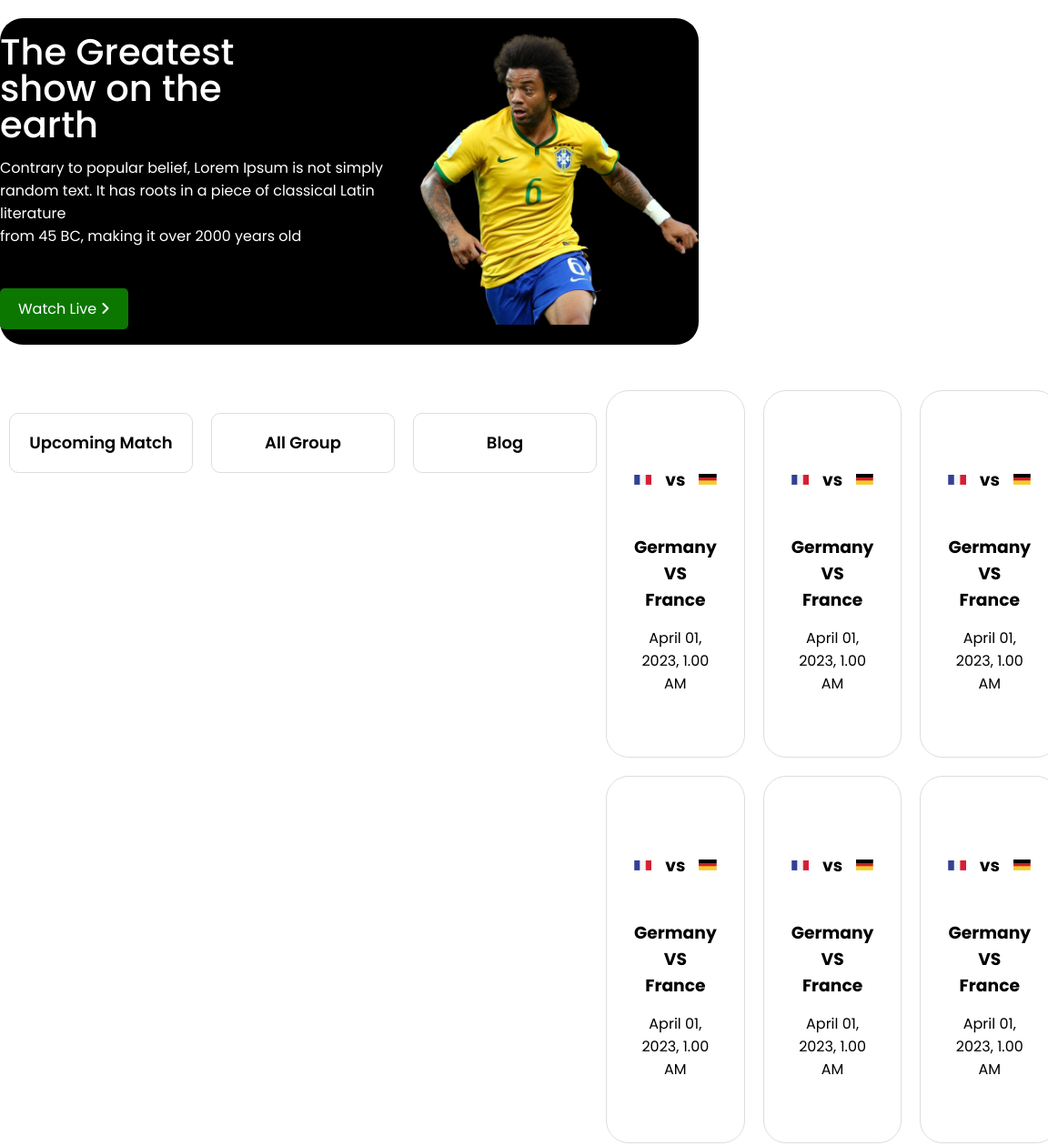
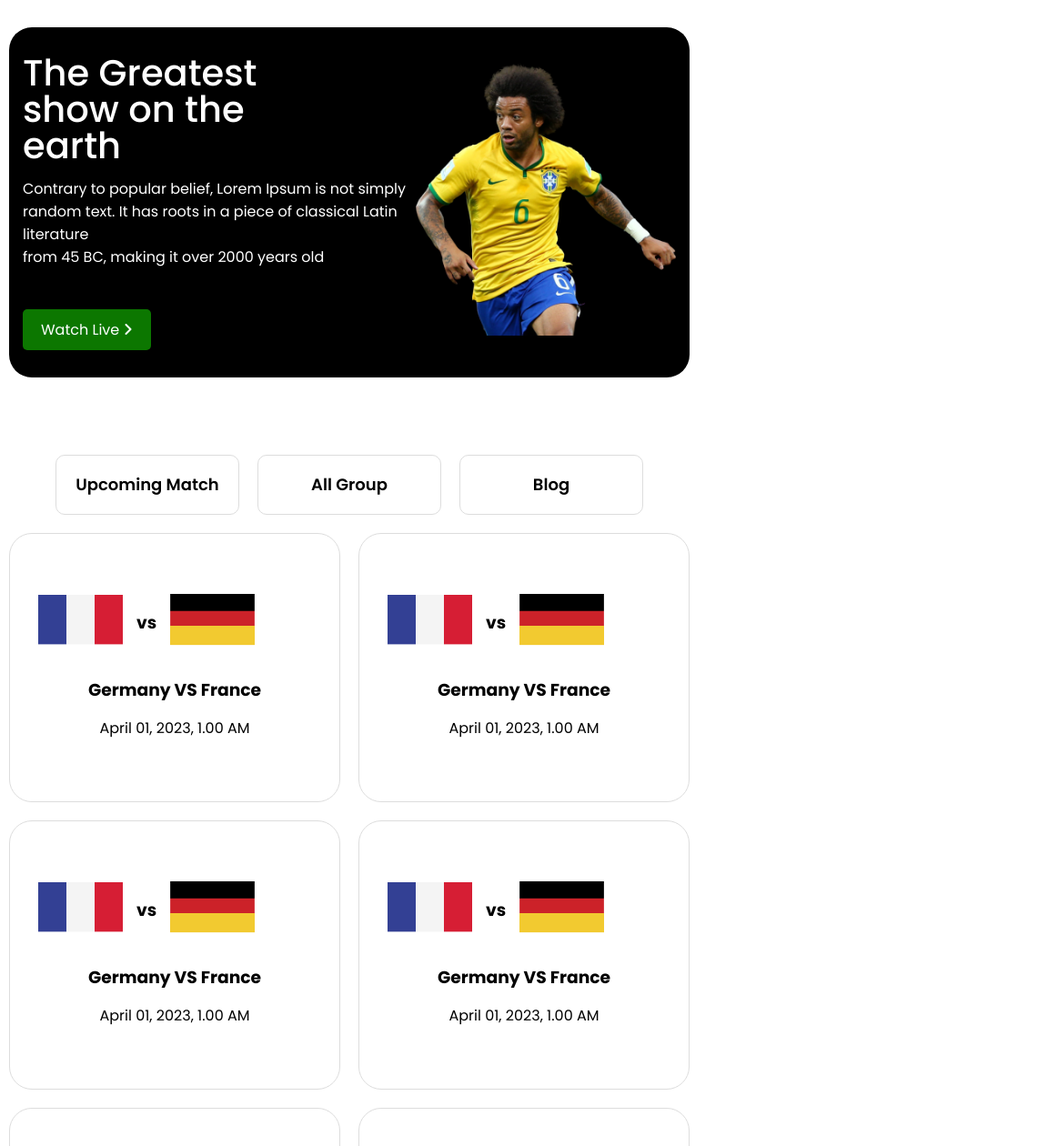
Before and after one commit to Kamruzzaman1/World-cup-superhero, a plain HTML site: page index1.html in a window 768 px wide. Shown: the top 1260 px of the page at 91% size, 1152 px wide, since content can reach past the window. Drawn offline with Linux system fonts and the light colour scheme.

Commit message:
kiso miso hose

```diff
--- a/css/style.css
+++ b/css/style.css
@@ -247,7 +247,17 @@ section.match-blog {
     img{
         width: 100%;
     }
+    header.container{
+        margin: 10px;
+    }
+    .hero{
+        padding: 15px;
+    }
     .blog {
+        display: block;
+    }
+
+    section.match-blog{
         display: block;
     }
     .news-btn {
@@ -279,8 +289,13 @@ section.match-blog {
         grid-template-columns: repeat(2, 1fr);
         margin: 10px;
     }
+    article.upcomming-match {
+        grid-template-columns: repeat(2, 1fr);
+        margin: 10px;
+    }
     .footer-manu ul{
         padding: 5%;
     }
 
     }
+    /* table */
```
